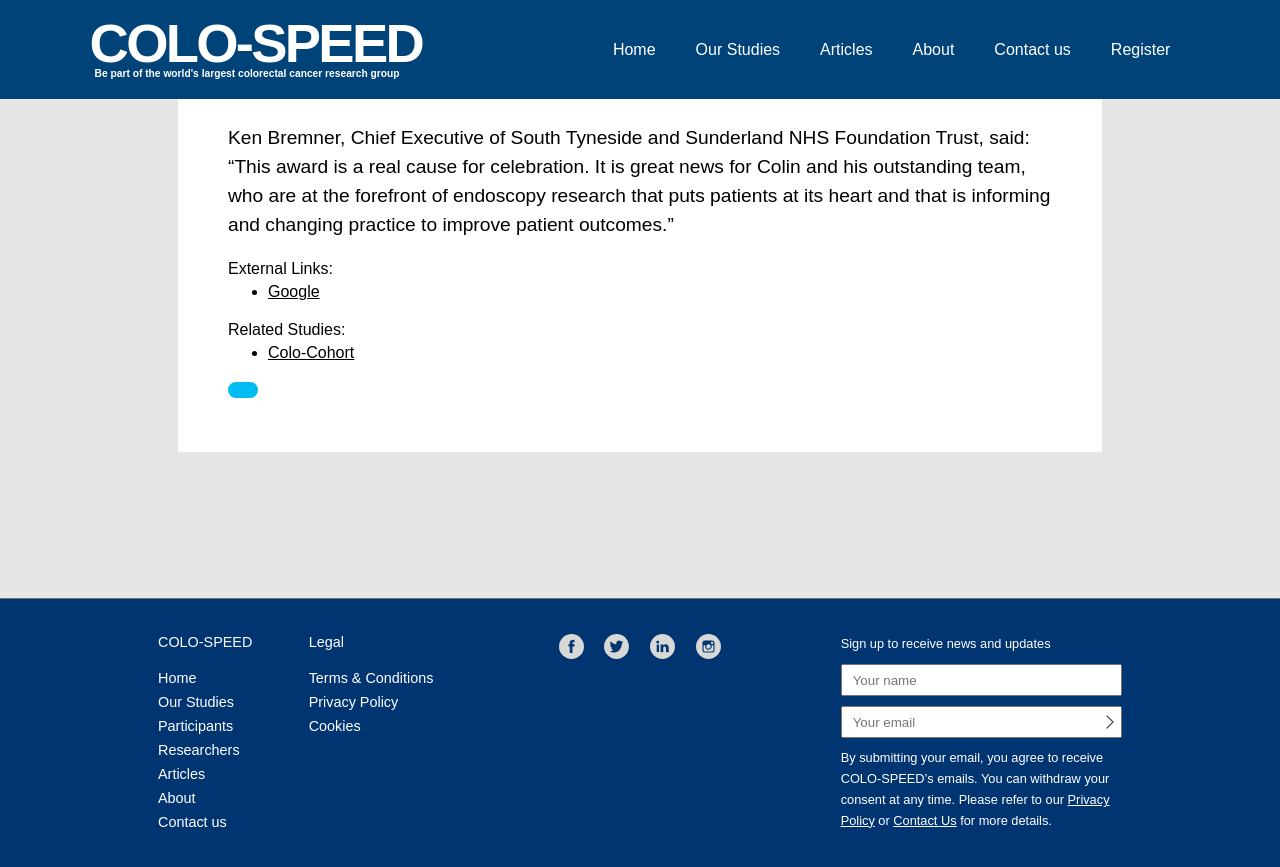
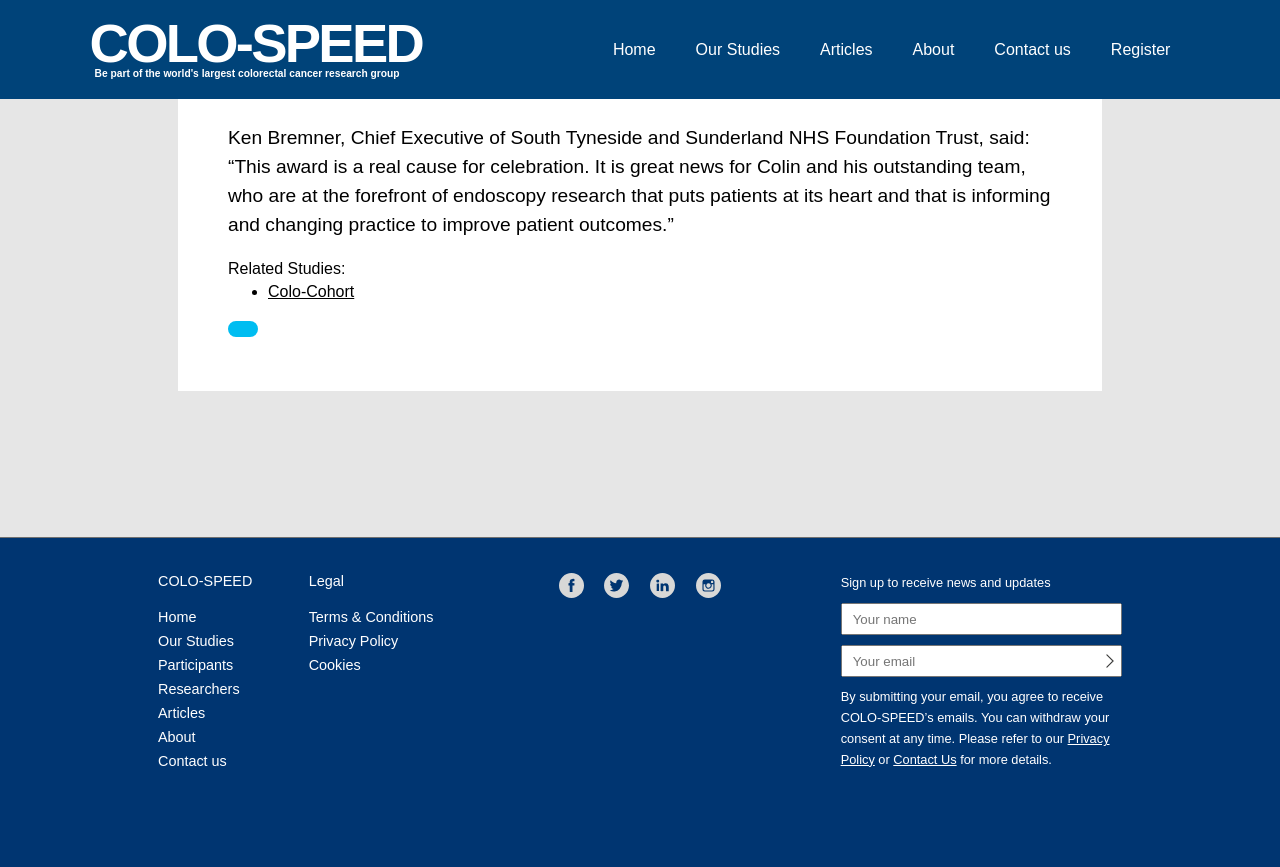
Before and after one commit to not-dalia/colo-speed-v2, a Jekyll site: the page built from _articles/patient-care-award-for-world-leading-endoscopy-research.md, in a window 1280 px wide and 900 px high, scrolled down 1536 px. Shown: the top 867 px of the window. Built offline with Jekyll 4.4.1, drawn with Linux system fonts in a browser that asks for light colours; some web fonts are replaced; comment, search, counter and statistics services are not loaded.

Commit message:
Update Article “patient-care-award-for-world-leading-endoscopy-research”

```diff
--- a/_articles/patient-care-award-for-world-leading-endoscopy-research.md
+++ b/_articles/patient-care-award-for-world-leading-endoscopy-research.md
@@ -8,9 +8,7 @@ image: /assets/images/uploads/image001.jpg
 featured: true
 type: news
 audience: everyone
-externallinks:
-  - title: Google
-    link: https://google.com
+externallinks: []
 study: colo-cohort
 ---
 The COLO-SPEED (Colorectal Cancer Screening, Prevention, Endoscopy and Early Diagnosis) team recently won a prestigious patient care award for its world-leading endoscopy research.\
```
